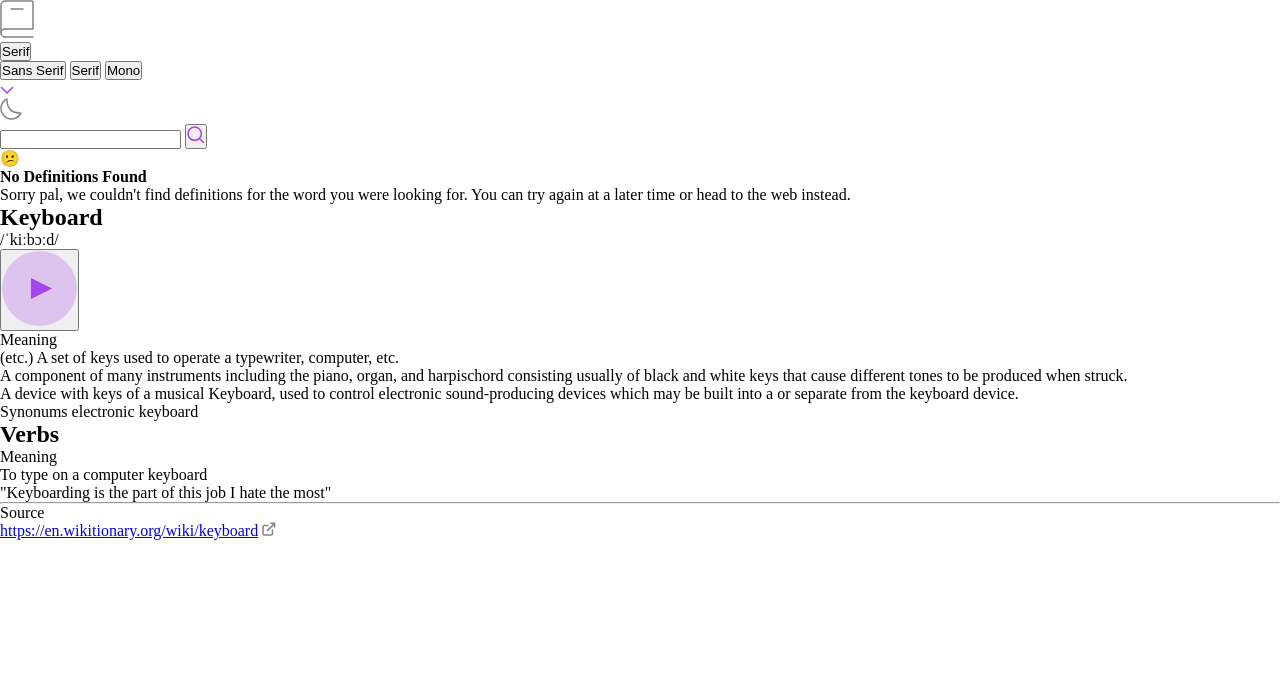
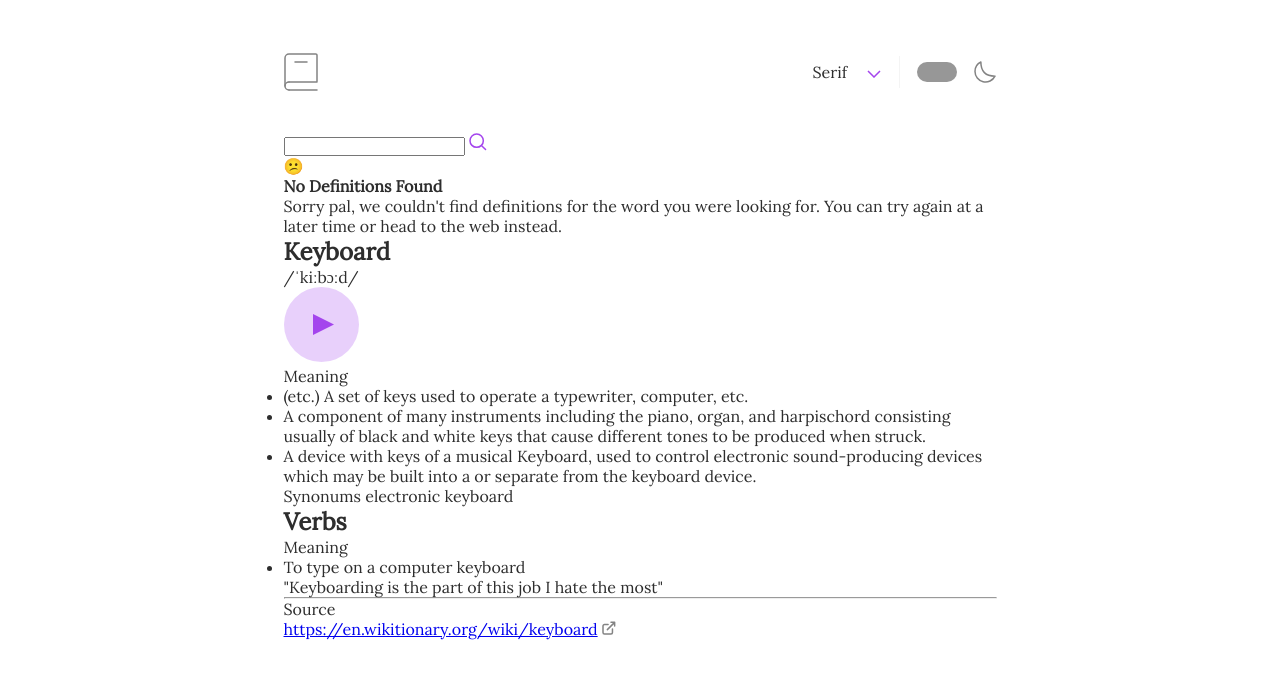
Before and after one commit to Glenda9031/Dictionary_Web_App, a plain HTML site: page index.html in a window 1280 px wide. Drawn offline with Linux system fonts and the light colour scheme.

Commit message:
Update index.html and style.css

```diff
--- a/css/style.css
+++ b/css/style.css
@@ -1,6 +1,19 @@
 @import url('https://fonts.googleapis.com/css2?family=Inter:wght@100..900&display=swap');
 
 /* Universal Styles */
+
+@font-face {
+  font-family: "Iconsolata";
+  src: url("../assets/fonts/inconsolata/static/Inconsolata-Regular.ttf");
+}
+@font-face {
+  font-family: "Inter";
+  src: url("../assets/fonts/inter/static/Inter-Regular.ttf");
+}
+@font-face {
+  font-family: "Iora";
+  src: url("../assets/fonts/lora/static/Lora-Regular.ttf");
+}
 
 *,
 *::before,
@@ -34,3 +47,113 @@
     --purple: #A445ED;
     --box-shadow: #a445ed;
   }
+
+body {
+  width: 100vw;
+  height: 100vh;
+  display: flex;
+  justify-content: center;
+  background-color: var(--background);
+  color: var(--font);
+  font-family: "Iora";
+  overflow-x: hidden;
+}
+
+button, input[type=submit], input[type=reset] {
+  background: none;
+  color: inherit;
+  border: none;
+  padding: 0;
+  font: inherit;
+  cursor: pointer;
+  outline: inherit;
+}
+
+.wrapper {
+  width: min(47.5625rem, 100%);
+  margin: 0.625rem;
+  padding: 0 1.5rem;
+}
+
+.top-header {
+  display: flex;
+  justify-content: space-between;
+  align-items: center;
+  width: 100%;
+  height: 15.4vh;
+  /* Dropdown Button */
+  /* The container <div> - needed to position the dropdown content */
+  /* Dropdown Content (Hidden by Default) */
+  /* Links inside the dropdown */
+  /* Change color of dropdown links on hover */
+  /* Show the dropdown menu on hover */
+}
+
+.top-header .switchers {
+  display: flex;
+  align-items: center;
+  justify-content: space-between;
+  width: 12.5rem;
+  height: 100%;
+}
+
+.top-header .dropbtn {
+  background-color: var(--background);
+  padding: 1rem;
+  font-size: 1rem;
+  border: 0;
+}
+
+.top-header .dropbtn:hover {
+  cursor: pointer;
+}
+
+.top-header .dropdown {
+  position: relative;
+  display: inline-block;
+}
+
+.top-header .dropdown:hover {
+  cursor: pointer;
+}
+
+.top-header .dropdown-content {
+  display: none;
+  position: absolute;
+  left: -5rem;
+  background-color: var(--background);
+  min-width: 10rem;
+  box-shadow: 0rem .5rem 1rem 0rem var(--box-shadow);
+  border-radius: 1rem;
+  z-index: 1;
+}
+
+.top-header .dropdown-content button {
+  color: var(--font);
+  padding: 0.625rem 1.5rem;
+  text-decoration: none;
+  display: block;
+}
+
+.top-header .dropdown-content button:hover {
+  color: var(--font-purple);
+}
+
+.top-header .dropdown:hover .dropdown-content {
+  display: block;
+}
+
+.top-header .bar {
+  width: 0.0625rem;
+  height: 2rem;
+  background-color: var(--input-bg);
+}
+
+.theme-switcher {
+  width: 2.5rem;
+  height: 1.25rem;
+  background-color: #979797;
+  border-radius: 1rem;
+  display: flex;
+  align-items: center;
+}
--- a/index.html
+++ b/index.html
@@ -16,7 +16,7 @@
       <img src="./assets/images/logo.svg" alt="logo">
       <div class="switchers">
         <div class="dropdown">
-          <button class="dropBtn" id="actual-font">Serif</button>
+          <button class="dropbtn" id="actual-font">Serif</button>
           <div class="dropdown-content">
             <button value="sans-serif" id="changeFont">Sans Serif</button>
             <button value="serif" id="changeFont">Serif</button>
```
